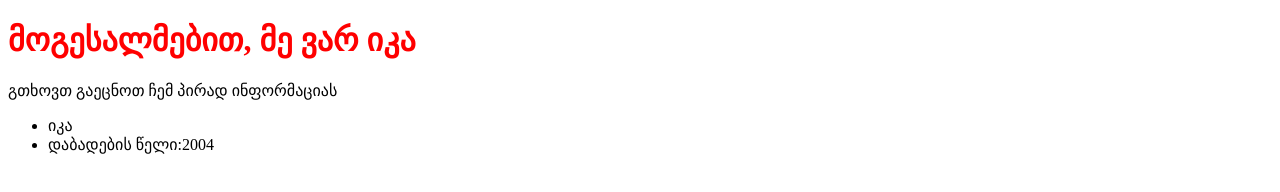
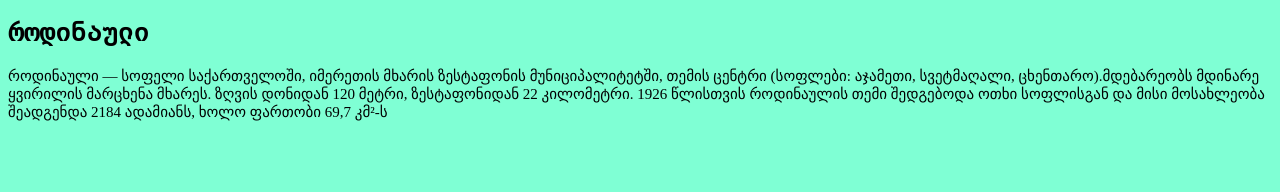
Before and after one commit to vardosa04/vardosa04.github.io, a plain HTML site: page index.html in a window 1280 px wide. Drawn offline with Linux system fonts and the light colour scheme.

Commit message:
Update index.html

```diff
--- a/index.html
+++ b/index.html
@@ -3,14 +3,13 @@
 <head>
     <meta charset="UTF-8">
     <meta name="viewport" content="width=device-width, initial-scale=1.0">
-    <title>იკას პირადი ინფორმაცია</title>
+    <title>როდინაული</title>
+    <link rel="stylesheet" href="index.css">
+    <link rel="icon" href="https://mbg.ge/uploads/products/large/1903f73ab62f1edc67a45632a08edd80.jpg">
 </head>
-<body>
-    <h1 style="color: red;">მოგესალმებით, მე ვარ იკა</h1>
-    <p>გთხოვთ გაეცნოთ ჩემ პირად ინფორმაციას</p>
-    <ul>
-        <li>იკა</li>
-        <li>დაბადების წელი:2004</li>
-    </ul>
+<body style="background-color: aquamarine;">
+    <h1 id="color" style="font-family: monospace;">როდინაული</h1>
+    <p id="text" style="font-size: 15px;" style="font-family: monospace;" style="text-align: justify;">როდინაული — სოფელი საქართველოში, იმერეთის მხარის ზესტაფონის მუნიციპალიტეტში, თემის ცენტრი (სოფლები: აჯამეთი, სვეტმაღალი, ცხენთარო).მდებარეობს მდინარე ყვირილის მარცხენა მხარეს. ზღვის დონიდან 120 მეტრი, ზესტაფონიდან 22 კილომეტრი.
+    1926 წლისთვის როდინაულის თემი შედგებოდა ოთხი სოფლისგან და მისი მოსახლეობა შეადგენდა 2184 ადამიანს, ხოლო ფართობი 69,7 კმ²-ს</p>
 </body>
 </html>
```
